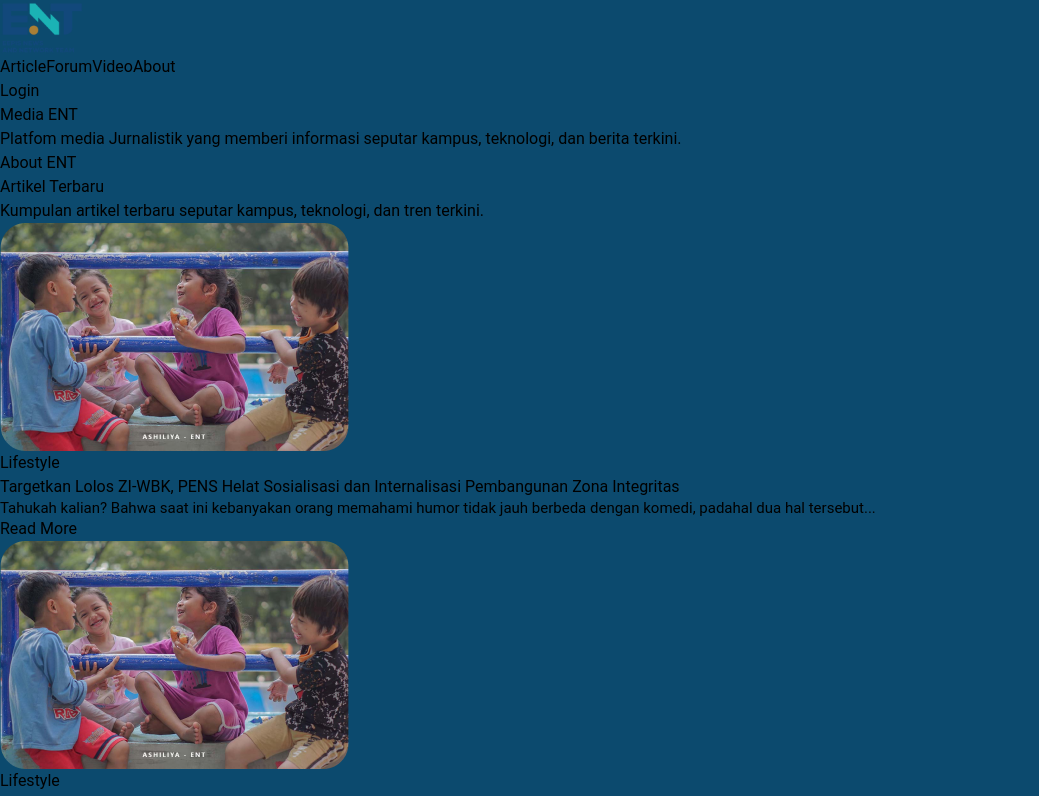
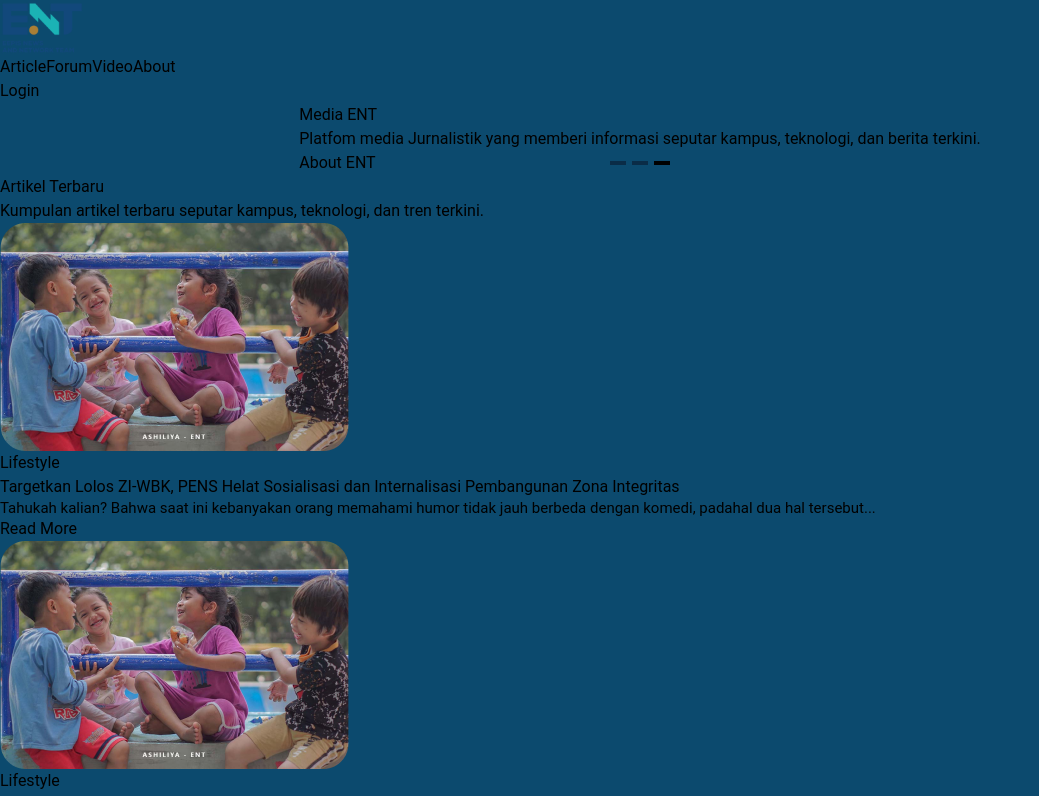
Before and after one commit to dev1ninja/ent, a Vue app: page / in a window 1280 px wide. Shown: the top 796 px of the page, without its empty margins (0-1039 px from the left). Built offline with nearby package versions, Linux system fonts and the light colour scheme.

Commit message:
add paginatioin

```diff
--- a/package.json
+++ b/package.json
@@ -14,7 +14,8 @@
   "dependencies": {
     "pinia": "^2.0.32",
     "vue": "^3.2.47",
-    "vue-router": "^4.1.6"
+    "vue-router": "^4.1.6",
+    "vue3-carousel": "^0.2.12"
   },
   "devDependencies": {
     "@rushstack/eslint-patch": "^1.2.0",
--- /dev/null
+++ b/src/components/TopSectionItem.vue
@@ -0,0 +1,27 @@
+<script lang="ts">
+export default {
+  data() {
+    return {
+    }
+  },
+}
+</script>
+
+<template>
+  <div class="relative overflow-hidden">
+    <div class="w-full h-[740px] flex bg-[url('../assets/Bg.png')] opacity-40 bg-cover"></div>
+    <div class="w-full text-left px-28 absolute top-0 left-0 flex flex-col h-[740px]">
+      <text class="text-[white] font-extrabold text-6xl mt-[183px]">
+        Media ENT
+      </text>
+      <div class="w-[570px] h-[132px] mt-[67px] text-[white] font-medium text-topSection">
+        Platfom media <text class="text-[#1BB3B5]">
+          Jurnalistik
+        </text> yang memberi informasi seputar kampus, teknologi, dan berita terkini.
+      </div>
+      <button class='w-[203px] h-[57px] rounded-[10px] font-semibold text-xl bg-[white]'>
+        About <text class="text-[#0C4A6E]">ENT</text>
+      </button>
+    </div>
+  </div>
+</template>
--- a/src/views/HomeView.vue
+++ b/src/views/HomeView.vue
@@ -1,10 +1,10 @@
 <script setup lang="ts">
 import Header from '../components/layout/Header.vue'
 import Footer from '../components/layout/Footer.vue'
-import TopSection from './TopSection.vue'
 import LatestArticle from './LatestArticle.vue'
 import Forum from './Forum.vue'
 import Video from './Video.vue'
+import TopSection from './TopSection.vue'
 </script>
 
 <template>
--- a/src/views/TopSection.vue
+++ b/src/views/TopSection.vue
@@ -1,27 +1,37 @@
 <script lang="ts">
+import 'vue3-carousel/dist/carousel.css'
+import { Carousel, Slide, Pagination } from 'vue3-carousel'
+import TopSection from '../components/TopSectionItem.vue';
+
 export default {
+  components: {
+    Carousel,
+    Slide,
+    Pagination,
+    TopSection
+  },
   data() {
     return {
+      slides: [
+        { id: '1', title: 'Media ENT1', content: 'VueJS is a library' },
+        { id: '2', title: 'Media ENT2', content: 'Know the components' },
+        { id: '3', title: 'Media ENT3', content: 'Rendering Conditionally' },
+      ]
     }
   },
 }
+
 </script>
 
 <template>
-  <div class="relative overflow-hidden">
-    <div class="w-full h-[740px] flex bg-[url('../assets/Bg.png')] opacity-40 bg-cover"></div>
-    <div class="w-full px-28 absolute top-0 left-0 flex flex-col h-[740px]">
-      <text class="text-[white] font-extrabold text-6xl mt-[183px]">
-        Media ENT
-      </text>
-      <div class="w-[570px] h-[132px] mt-[67px] text-[white] font-medium text-topSection">
-        Platfom media <text class="text-[#1BB3B5]">
-          Jurnalistik
-        </text> yang memberi informasi seputar kampus, teknologi, dan berita terkini.
+  <Carousel :autoplay="2000">
+    <Slide v-for="slide in slides" :key="slide.id">
+      <div class="w-full">
+        <TopSection />
       </div>
-      <button class='w-[203px] h-[57px] rounded-[10px] font-semibold text-xl bg-[white]'>
-        About <text class="text-[#0C4A6E]">ENT</text>
-      </button>
-    </div>
-  </div>
+    </Slide>
+    <template #addons>
+      <Pagination />
+    </template>
+  </Carousel>
 </template>
```
Also changed, not shown: 1 other file (tests, documents, lock files or other folders).
